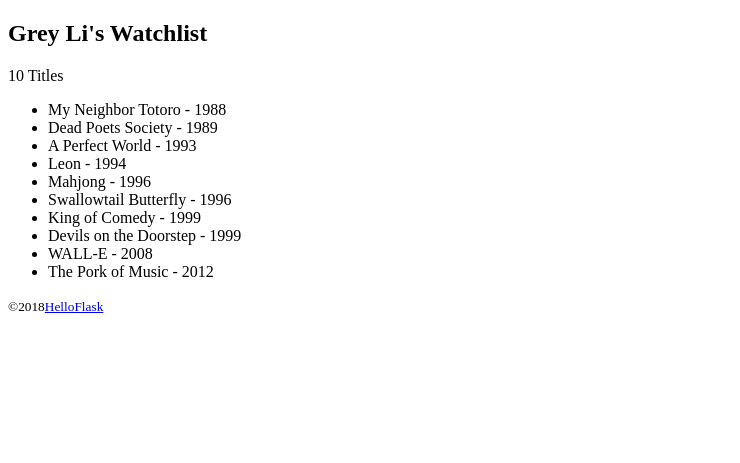
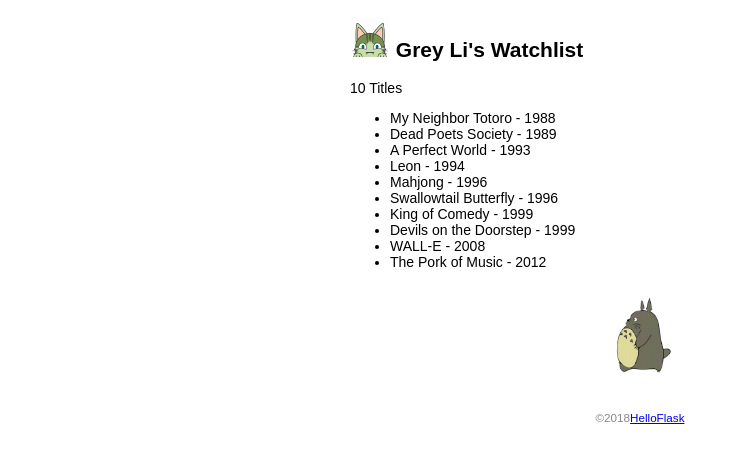
Before and after one commit to 1ofsomepeople/watchlist, a Flask app: page / in a window 1280 px wide. Shown: the top 463 px of the page, without its empty margins (0-740 px from the left). Run offline with Flask 2, Linux system fonts and the light colour scheme.

Commit message:
add static files

```diff
--- /dev/null
+++ b/static/style.css
@@ -0,0 +1,43 @@
+body{
+  margin: auto;
+  max-width: 580px;
+  font-size: 14px;
+  font-family: Arial, Helvetica, sans-serif;
+}
+
+footer{
+  color: #888;
+  margin-top: 15px;
+  text-align: center;
+  padding: 10px;
+}
+
+.avatar{
+  width: 40px;
+}
+
+.movie-list{
+  list-style-type: none;
+  padding: 0;
+  margin-bottom: 10px;
+  box-shadow: 0 2px 5px 0 rgba(0, 0, 0, 0.16), 0 2px 10px 0 rgba(0, 0, 0, 0.12);
+}
+
+.movie-list li{
+  padding: 12px 24px;
+  border-bottom: 1px solid #ddd;
+}
+
+.movie-list li:last-child{
+  border-bottom: none;
+}
+
+.movie-list li:hover{
+  background-color: #f8f9fa;
+}
+
+.totoro{
+  display: block;
+  margin:0 auto;
+  height: 100px;
+}
--- a/templates/index.html
+++ b/templates/index.html
@@ -1,11 +1,17 @@
 <!DOCTYPE html>
 <html lang="en">
+
 <head>
-    <meta charset="utf-8"/>
+  <meta charset="utf-8" />
   <title>{{ name }}'s Watchlist</title>
+  <link rel="stylesheet" href="{{url_for('static', filename='style.css')}}" type="text/css" />
 </head>
+
 <body>
-    <h2>{{ name }}'s Watchlist</h2>
+  <h2>
+    <img alt="Avatar" class="avatar" src="{{url_for('static', filename='images/avatar.png')}}" />
+    {{ name }}'s Watchlist
+  </h2>
   {#使用 length 过滤器获取 movies 变量的长度#}
   <p>{{movies |length}} Titles</p>
   <ul>
@@ -13,8 +19,10 @@
     <li>{{ movie.title }} - {{movie.year}}</li>{#等同于movie['title']#}
     {% endfor %}{#使用endfor结束循环#}
   </ul>
+  <img alt="walking Totoro" class="totoro" src="{{url_for('static', filename='images/totoro.gif')}}" />
   <footer>
     <small>&copy;2018<a href="http://helloflask.com/tutorial">HelloFlask</a></small>
   </footer>
 </body>
+
 </html>
```
Also changed, not shown: static/favicon.ico (added), static/images/avatar.png (added), static/images/totoro.gif (added). Lines whose indentation alone changed are shown as unchanged.
